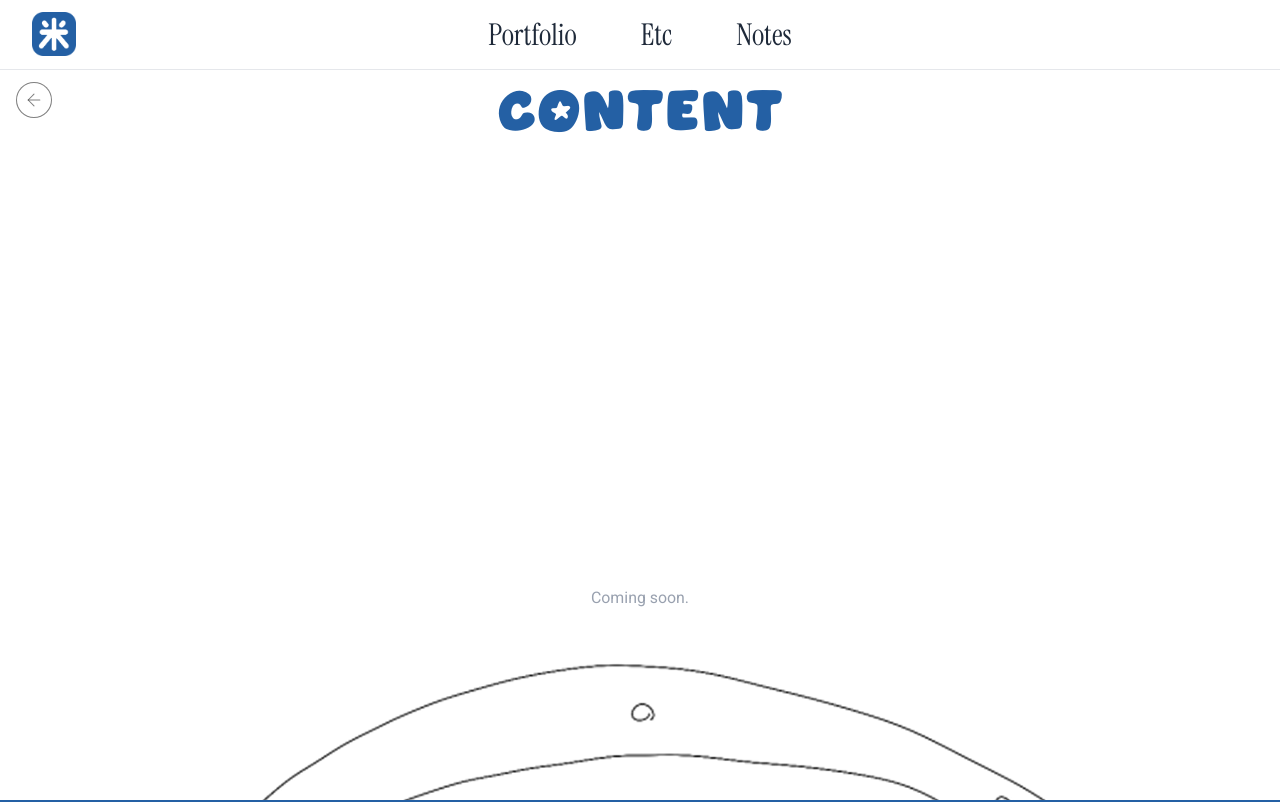
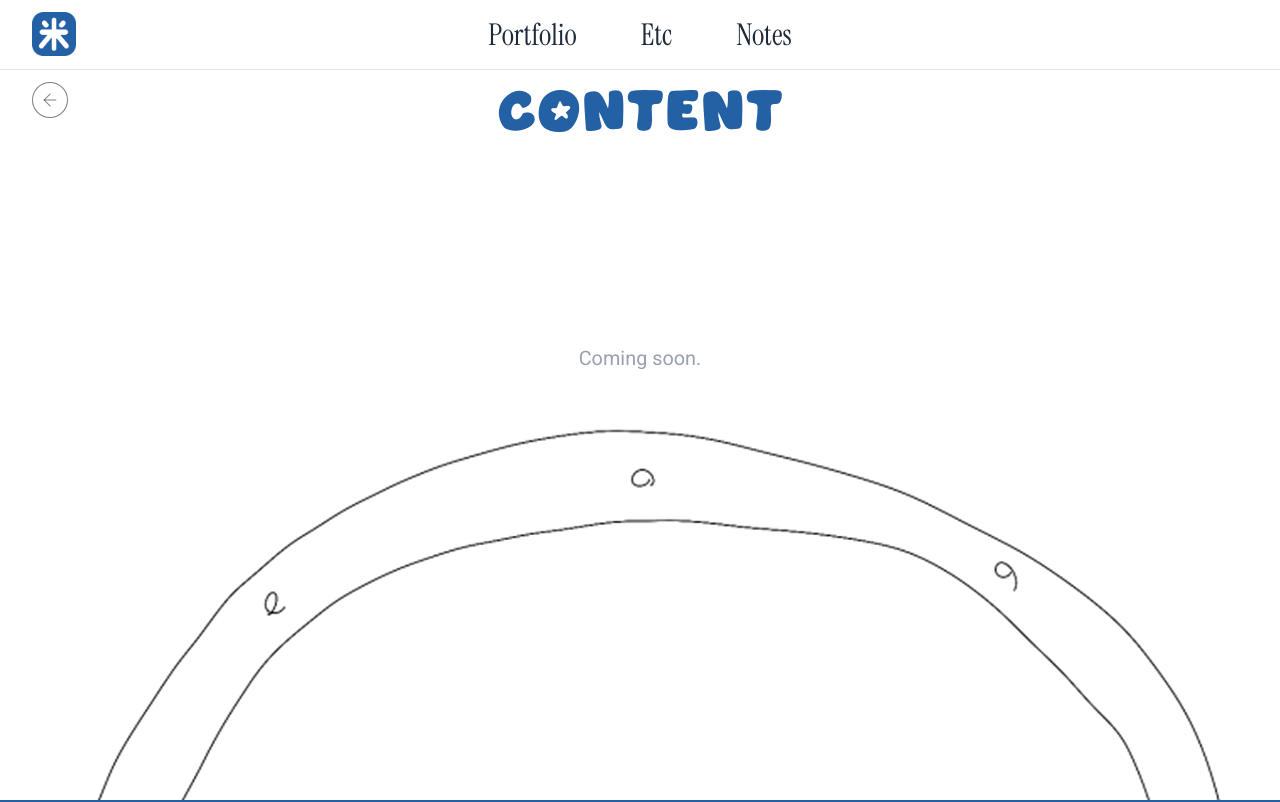
Before and after one commit to amyw41/personal-website, a Next.js app in the folder amy-wangs-jar/: page /etc/content in a window 1280 px wide. Shown: the top 802 px of the page. Built offline with nearby package versions, Linux system fonts and the light colour scheme.

Commit message:
update plates

```diff
--- a/amy-wangs-jar/app/etc/[category]/page.tsx
+++ b/amy-wangs-jar/app/etc/[category]/page.tsx
@@ -17,12 +17,31 @@ const ARROW_BUTTON_CLASS =
   "flex h-[2.25rem] w-[2.25rem] flex-shrink-0 items-center justify-center rounded-full border border-black/50 bg-white text-black/50 transition-colors hover:border-[#2460A4] hover:text-[#2460A4]";
 
 const CENTER_SCALE = 1.1; // smaller than Carousel.tsx's own 1.3 — the featured photo here was reading too large
-const FAR_SCALE = 0.55; // matches Carousel.tsx's own dist>=2 scale
+// How big the immediate left/right neighbor photos render, as a visual scale
+// applied on top of their own itemSize box — deliberately its own constant,
+// not the shared NEIGHBOR_SCALE imported above (that one still governs the
+// arc's spacing/arrow-offset math via neighborSize below, so bumping this
+// makes the neighbor photos themselves bigger without also widening the gaps
+// between items).
+const PHOTO_NEIGHBOR_SCALE = 0.85;
+const FAR_SCALE = 0.7; // was 0.55 (Carousel.tsx's own dist>=2 scale) — bumped up along with the neighbor scale above
 
+// Frozen at the plate's original scale — the item ring's own geometry
+// (attachRadius, topReach, and therefore the hub's on-screen position) is
+// still built from THIS value, not PLATE_SCALE below, so shrinking/growing
+// the plate's own rendered size never moves the item ring, arrows, or hub.
+// Without this split, attachRadius (and everything built from it) was
+// derived straight from the plate's own radius, so shrinking the plate also
+// shrank the ring's radius — pulling the whole photo row down/inward along
+// with it, not just the plate.
+const PLATE_GEOMETRY_SCALE = 2.5;
 // The plate's diameter relative to itemSize (deriveLayout's own uniform
 // item size — the same formulas the home page carousel uses, just driven
 // from a frozen design constant here instead of a re-solved viewport width).
-const PLATE_SCALE = 2.5;
+// Purely how big the plate PNG itself renders — independent of
+// PLATE_GEOMETRY_SCALE above, so this can be tuned freely without moving
+// anything else.
+const PLATE_SCALE = 2;
 // How much of the plate image is actually visible, as a fraction of its own
 // diameter — entirely independent of the plate's radius. (The previous
 // BLEED_FRACTION formula pinned the crop window's top to the plate's own
@@ -35,11 +54,17 @@ const PLATE_SCALE = 2.5;
 // the image's own top edge (its clean edge post-rotation — see
 // PlateCircle's own comment), so this is "how far down from the top of the
 // image is visible," not a fraction measured from the plate's center.
-const PLATE_VISIBLE_RATIO = 0.15;
+const PLATE_VISIBLE_RATIO = 0.35;
 // Fraction of itemSize left as breathing room between the item ring and the
 // plate's own rim — smaller than before so the plate's visible top sits
 // higher, closer under the photo row instead of leaving a big empty gap.
-const PLATE_ITEM_GAP_RATIO = -0.12;
+const PLATE_ITEM_GAP_RATIO = -0.4;
+// The actual "how curved" knob: a multiplier on attachRadius (below), the
+// radius of the circle every photo sits on. Bigger radius = the same
+// angular spread between items covers less vertical drop, so the left/right
+// photos sit higher (flatter curve, corners "lift"); smaller = more sag.
+// 1 = unchanged. Tune this single number up/down to taste.
+const CURVE_FLATTEN = 1.2;
 
 // Ceiling on how large the whole composition (scaled up from its fixed
 // design size — see the scale calc in the component below) is ever allowed
@@ -152,24 +177,31 @@ export default function EtcCategoryPage() {
     return diff;
   };
 
-  // The radius the whole row curves around — tied to the plate's own size,
-  // so items ride close around its rim.
+  // The radius the whole row curves around — tied to the plate's frozen
+  // geometry scale (not its own possibly-different rendered size, see
+  // PLATE_GEOMETRY_SCALE's own comment), so items ride close around where
+  // the plate's rim always was, regardless of how big the plate itself
+  // actually renders.
+  const plateGeometryRadius = (itemSize * PLATE_GEOMETRY_SCALE) / 2;
+  const attachRadius = (plateGeometryRadius + itemSize * (0.5 + PLATE_ITEM_GAP_RATIO)) * CURVE_FLATTEN;
+  // The plate's own actual rendered box — independent of plateGeometryRadius
+  // above, so this can shrink/grow without moving the item ring.
   const plateSize = itemSize * PLATE_SCALE;
-  const plateRadius = plateSize / 2;
-  const attachRadius = plateRadius + itemSize * (0.5 + PLATE_ITEM_GAP_RATIO);
   // See PLATE_VISIBLE_RATIO's own comment — the actual crop height, small and
-  // independent of plateRadius.
+  // independent of plateGeometryRadius.
   const plateVisibleHeight = plateSize * PLATE_VISIBLE_RATIO;
-  // The crop window's own top stays pinned plateRadius above the hub —
-  // unchanged from the very first working version of this page — so the
-  // visible sliver stays immediately adjacent to the photo ring exactly like
-  // it always did. Only its height shrank (above), so its bottom edge now
-  // usually lands *above* the hub, not below it — this is how far below the
-  // hub the composition's own lowest visible pixel actually sits, which is
-  // normally negative (nothing visible reaches down to the hub at all; the
-  // hub past that point is just an invisible math reference the photo ring
-  // is built from, not a pixel that needs to be included in the box).
-  const plateBottomBelowHub = plateVisibleHeight - plateRadius;
+  // The crop window's own top stays pinned plateGeometryRadius above the hub
+  // — unchanged from the very first working version of this page, and now
+  // independent of the plate's own rendered size too — so the visible sliver
+  // stays immediately adjacent to the photo ring exactly like it always did,
+  // and shrinking/growing the plate never moves that attach point, only the
+  // plate's own size around it. Its bottom edge (this value) usually lands
+  // *above* the hub, not below it — this is how far below the hub the
+  // composition's own lowest visible pixel actually sits, which is normally
+  // negative (nothing visible reaches down to the hub at all; the hub past
+  // that point is just an invisible math reference the photo ring is built
+  // from, not a pixel that needs to be included in the box).
+  const plateBottomBelowHub = plateVisibleHeight - plateGeometryRadius;
 
   // Converts a *linear* distance — exactly what Carousel.tsx would use for
   // its flat `x: offset*spacing` — into the angle needed to cover that same
@@ -232,7 +264,20 @@ export default function EtcCategoryPage() {
       <Link
         href="/etc"
         aria-label="Back to What's on my plate"
-        className={`absolute left-4 top-3 z-20 ${ARROW_BUTTON_CLASS}`}
+        // Matches Taskbar.js's own logo inset exactly at each breakpoint —
+        // px-4 (16px) below md, px-8 (32px) at md and up. `fixed`, not
+        // `absolute`, is what actually makes that line up on wide screens:
+        // this section is capped at max-w-[96rem] and centered, so past that
+        // width an `absolute left-N` here would measure from the section's
+        // own (now inset) edge, not the true viewport edge Taskbar's logo
+        // uses — drifting away from it the wider the screen gets. `fixed`
+        // positions relative to the viewport directly, same as the sticky
+        // header effectively is, so it's correct at any width. `top` is set
+        // via style (below) instead of a Tailwind class since it now needs
+        // to clear the header's real height (--taskbar-height), not just sit
+        // top-3 within this section.
+        className={`fixed left-4 z-20 md:left-8 ${ARROW_BUTTON_CLASS}`}
+        style={{ top: "calc(var(--taskbar-height, 4.375rem) + 0.75rem)" }}
         onClick={(e) => {
           e.preventDefault();
           setIsExiting(true);
@@ -265,7 +310,7 @@ export default function EtcCategoryPage() {
           // CSS layout instead of a hand-subtracted pixel budget.
           <div ref={areaBoxRef} className="relative mt-16 min-h-0 flex-1">
             <div
-              className="absolute bottom-0 left-1/2"
+              className="absolute -bottom-[15px] left-1/2"
               style={{
                 width: plateSize,
                 height: plateVisibleHeight,
@@ -292,7 +337,7 @@ export default function EtcCategoryPage() {
           // branch above.
           <div ref={areaBoxRef} className="relative mt-8 min-h-0 flex-1">
           <div
-            className="absolute bottom-0 left-1/2"
+            className="absolute -bottom-[15px] left-1/2"
             style={{
               width: areaWidth,
               height: areaHeight,
@@ -310,15 +355,15 @@ export default function EtcCategoryPage() {
               positioned relative to this single anchor point, the same way
               the previous arc version worked. */}
           <div className="absolute left-1/2" style={{ bottom: plateBottomBelowHub }}>
-            {/* top: -plateRadius, unchanged from the original working
-                version — keeps the crop window's top pinned right where the
-                photo ring actually is, so the visible sliver reads as
-                attached to the photos, not floating apart from them. Only
-                the height (plateVisibleHeight, small and independent of
-                plateRadius) changed — see PLATE_VISIBLE_RATIO's comment. */}
+            {/* top: -plateGeometryRadius (not the plate's own possibly
+                different plateRadius) — keeps the crop window's top pinned
+                right where the photo ring actually is, so the visible sliver
+                reads as attached to the photos, not floating apart from
+                them, and shrinking/growing the plate's own rendered size
+                never moves that attach point. */}
             <div
               className="absolute left-1/2 -translate-x-1/2 overflow-hidden"
-              style={{ top: -plateRadius, width: plateSize, height: plateVisibleHeight }}
+              style={{ top: -plateGeometryRadius, width: plateSize, height: plateVisibleHeight }}
             >
               <PlateCircle label="" size={plateSize} className="absolute left-0 top-0" />
             </div>
@@ -442,7 +487,7 @@ export default function EtcCategoryPage() {
                   const posOffset = exiting ? prevOffset! : offset;
                   const posDist = Math.abs(posOffset);
                   const itemStep = step + posOffset;
-                  const scale = posDist === 0 ? CENTER_SCALE : posDist === 1 ? NEIGHBOR_SCALE : FAR_SCALE;
+                  const scale = posDist === 0 ? CENTER_SCALE : posDist === 1 ? PHOTO_NEIGHBOR_SCALE : FAR_SCALE;
                   // scale (above) grows/shrinks each photo from its own
                   // center, so a bigger-scaled photo (the center one, 1.1x)
                   // pushes its bottom edge further from the hub than a
```
